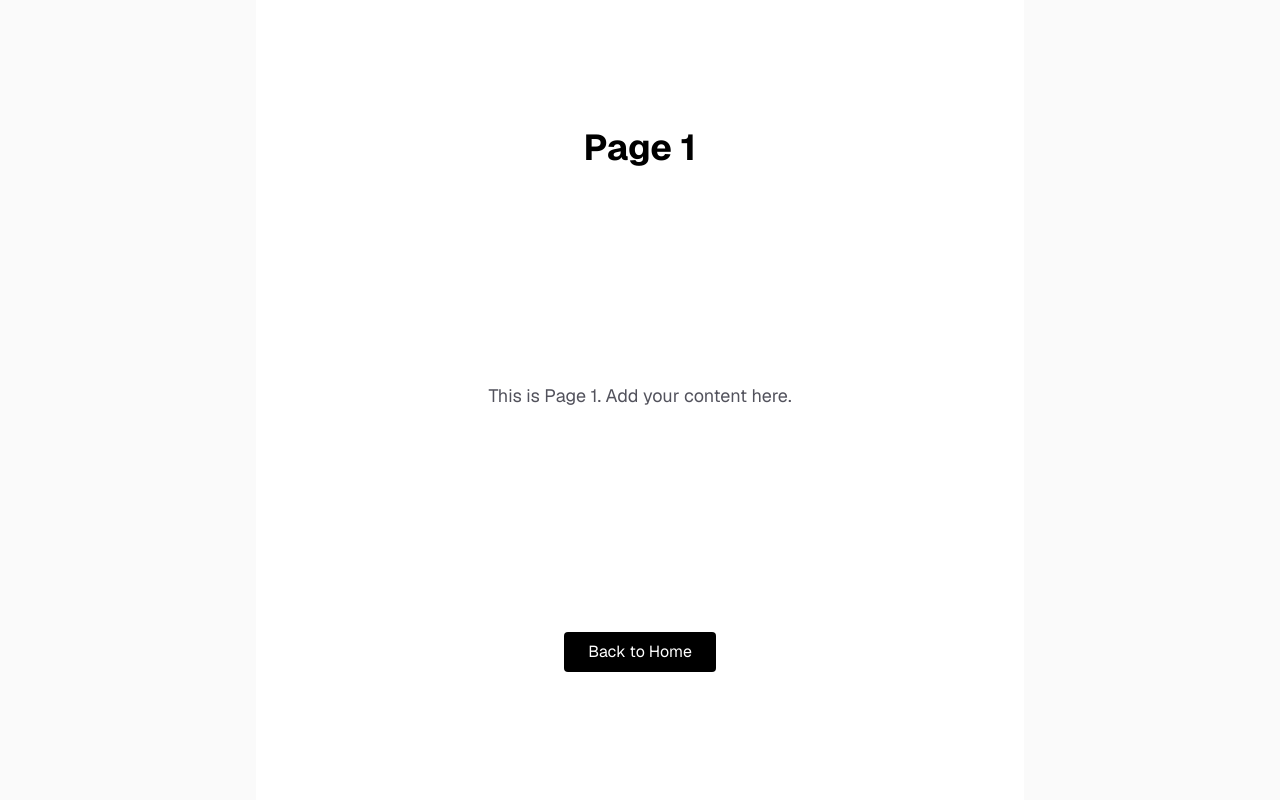
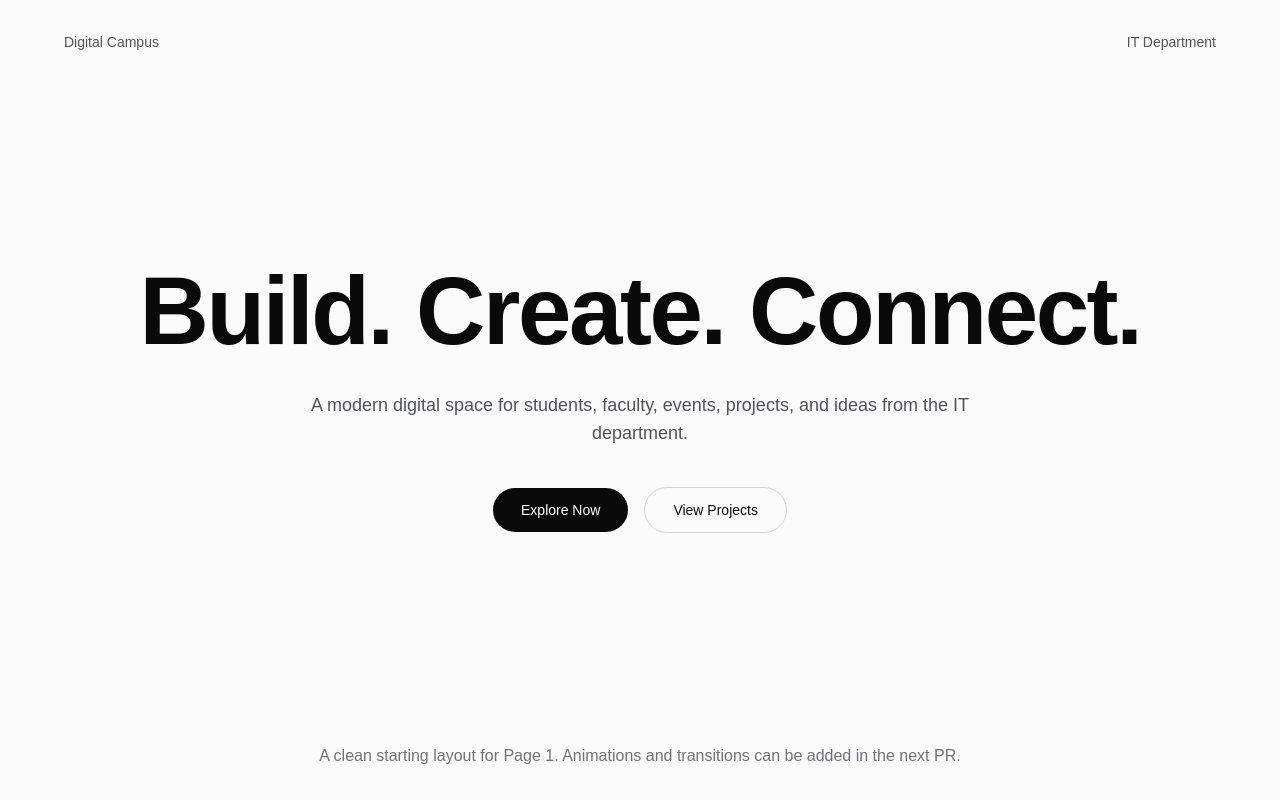
Before and after one commit to sooryanathg/frontend-warmup, a Next.js app: page /page1 in a window 1280 px wide. Built offline with nearby package versions, Linux system fonts and the light colour scheme.

Commit message:
feat: add page1 hero section layout

```diff
--- /dev/null
+++ b/app/page1/HeroSection.tsx
@@ -0,0 +1,66 @@
+import Link from "next/link";
+
+type HeroAction = {
+  label: string;
+  href: string;
+};
+
+type HeroSectionProps = {
+  eyebrow: string;
+  departmentName: string;
+  title: string;
+  description: string;
+  primaryAction: HeroAction;
+  secondaryAction: HeroAction;
+};
+
+export default function HeroSection({
+  eyebrow,
+  departmentName,
+  title,
+  description,
+  primaryAction,
+  secondaryAction,
+}: HeroSectionProps) {
+  return (
+    <section className="min-h-screen bg-[#fafafa] px-6 py-8 text-[#0a0a0a] md:px-12">
+      <div className="mx-auto flex min-h-[calc(100vh-4rem)] max-w-6xl flex-col justify-between">
+        <div className="flex items-center justify-between text-sm font-medium text-zinc-600">
+          <p>{eyebrow}</p>
+          <p>{departmentName}</p>
+        </div>
+
+        <div className="mx-auto max-w-5xl text-center">
+          <h1 className="text-5xl font-semibold tracking-tight md:text-7xl lg:text-8xl">
+            {title}
+          </h1>
+
+          <p className="mx-auto mt-8 max-w-2xl text-base leading-7 text-zinc-600 md:text-lg">
+            {description}
+          </p>
+
+          <div className="mt-10 flex flex-col items-center justify-center gap-4 sm:flex-row">
+            <Link
+              href={primaryAction.href}
+              className="w-full rounded-full bg-[#0a0a0a] px-7 py-3 text-center text-sm font-medium text-white sm:w-auto"
+            >
+              {primaryAction.label}
+            </Link>
+
+            <Link
+              href={secondaryAction.href}
+              className="w-full rounded-full border border-zinc-300 px-7 py-3 text-center text-sm font-medium text-[#0a0a0a] sm:w-auto"
+            >
+              {secondaryAction.label}
+            </Link>
+          </div>
+        </div>
+
+        <p className="mx-auto max-w-2xl text-center text-sm leading-6 text-zinc-500 md:text-base">
+          A clean starting layout for Page 1. Animations and transitions can be
+          added in the next PR.
+        </p>
+      </div>
+    </section>
+  );
+}
--- a/app/page1/page.tsx
+++ b/app/page1/page.tsx
@@ -1,20 +1,22 @@
-import Link from "next/link";
+import HeroSection from "./HeroSection";
 
 export default function Page1() {
   return (
-    <div className="flex flex-col flex-1 items-center justify-center bg-zinc-50 font-sans dark:bg-black">
-      <main className="flex flex-1 w-full max-w-3xl flex-col items-center justify-between py-32 px-16 bg-white dark:bg-black">
-        <h1 className="text-4xl font-bold text-black dark:text-white mb-6">Page 1</h1>
-        <p className="text-lg text-zinc-600 dark:text-zinc-400 mb-8">
-          This is Page 1. Add your content here.
-        </p>
-        <Link
-          href="/"
-          className="px-6 py-2 bg-black text-white dark:bg-white dark:text-black rounded hover:opacity-80 transition"
-        >
-          Back to Home
-        </Link>
-      </main>
-    </div>
+    <main>
+      <HeroSection
+        eyebrow="Digital Campus"
+        departmentName="IT Department"
+        title="Build. Create. Connect."
+        description="A modern digital space for students, faculty, events, projects, and ideas from the IT department."
+        primaryAction={{
+          label: "Explore Now",
+          href: "#",
+        }}
+        secondaryAction={{
+          label: "View Projects",
+          href: "#",
+        }}
+      />
+    </main>
   );
 }
```
Also changed, not shown: 1 other file (tests, documents, lock files or other folders).
